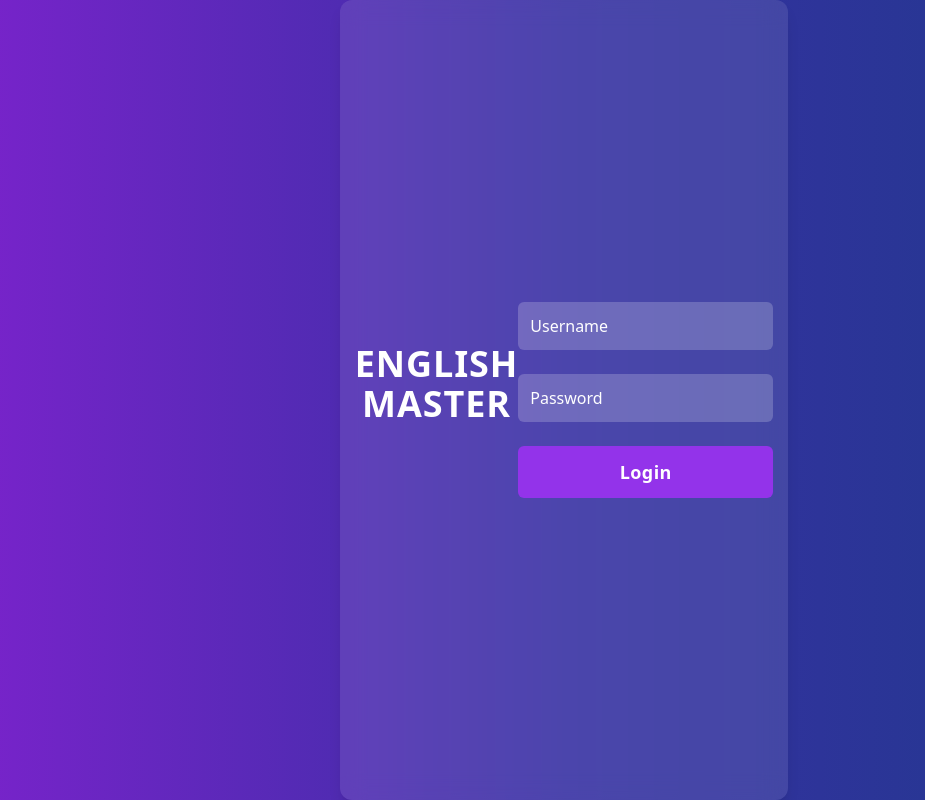
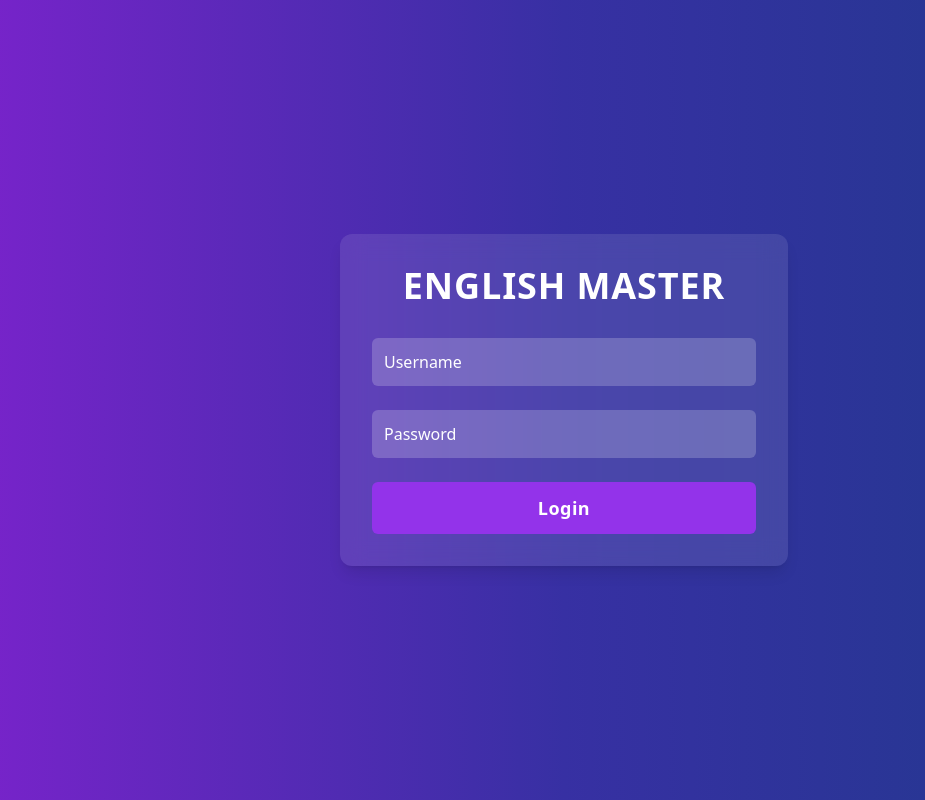
Before and after one commit to Bekono27/eng-app, a plain HTML site: page index.html in a window 1280 px wide. Shown: the whole page, without its empty margins (76-1001 px from the left). Drawn offline with nearby package versions, Linux system fonts and the light colour scheme.

Commit message:
Update Style.css

```diff
--- a/Style.css
+++ b/Style.css
@@ -24,16 +24,3 @@ footer {
   user-select: none;
   font-family: 'Segoe UI', Tahoma, Geneva, Verdana, sans-serif;
 }
-body, html {
-  height: 100%;
-  margin: 0;
-  display: flex;
-  flex-direction: column;
-}
-
-main {
-  flex: 1; /* This pushes footer down */
-  display: flex;
-  justify-content: center;
-  align-items: center;
-}
```
